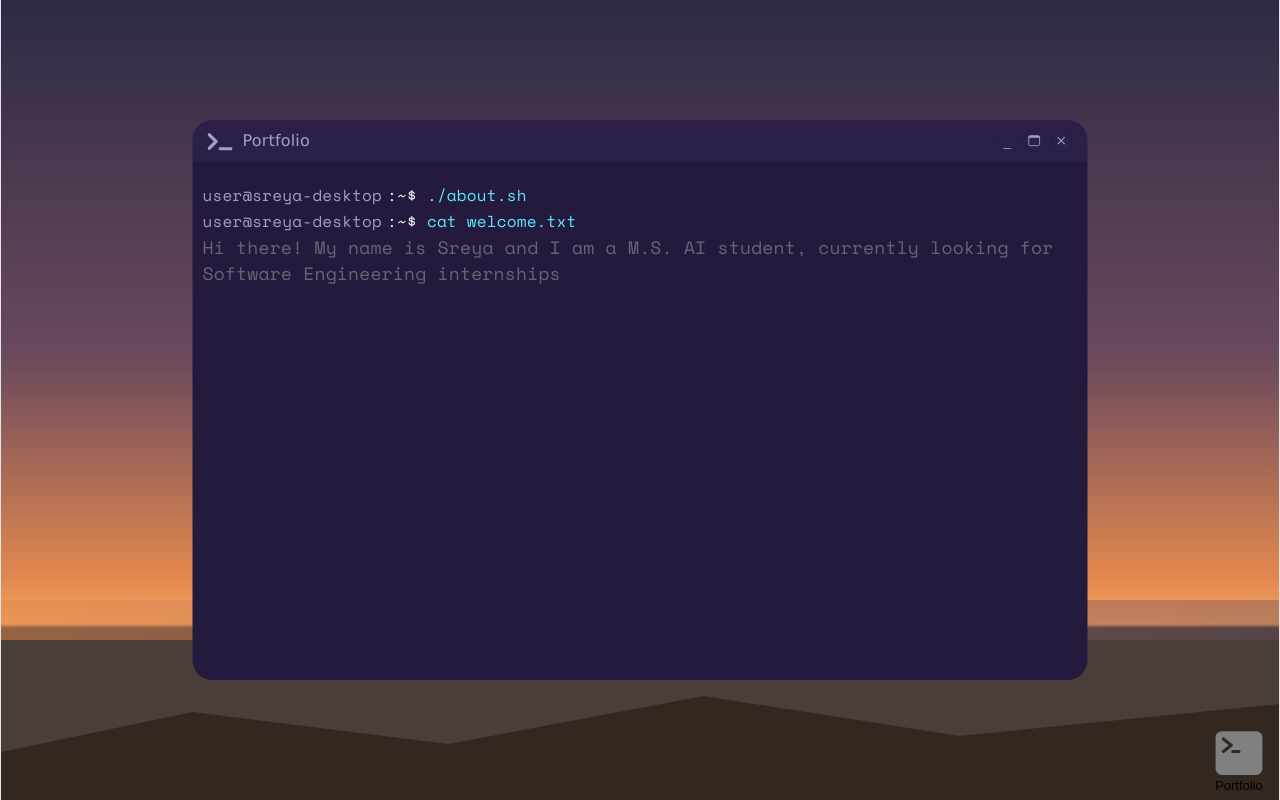
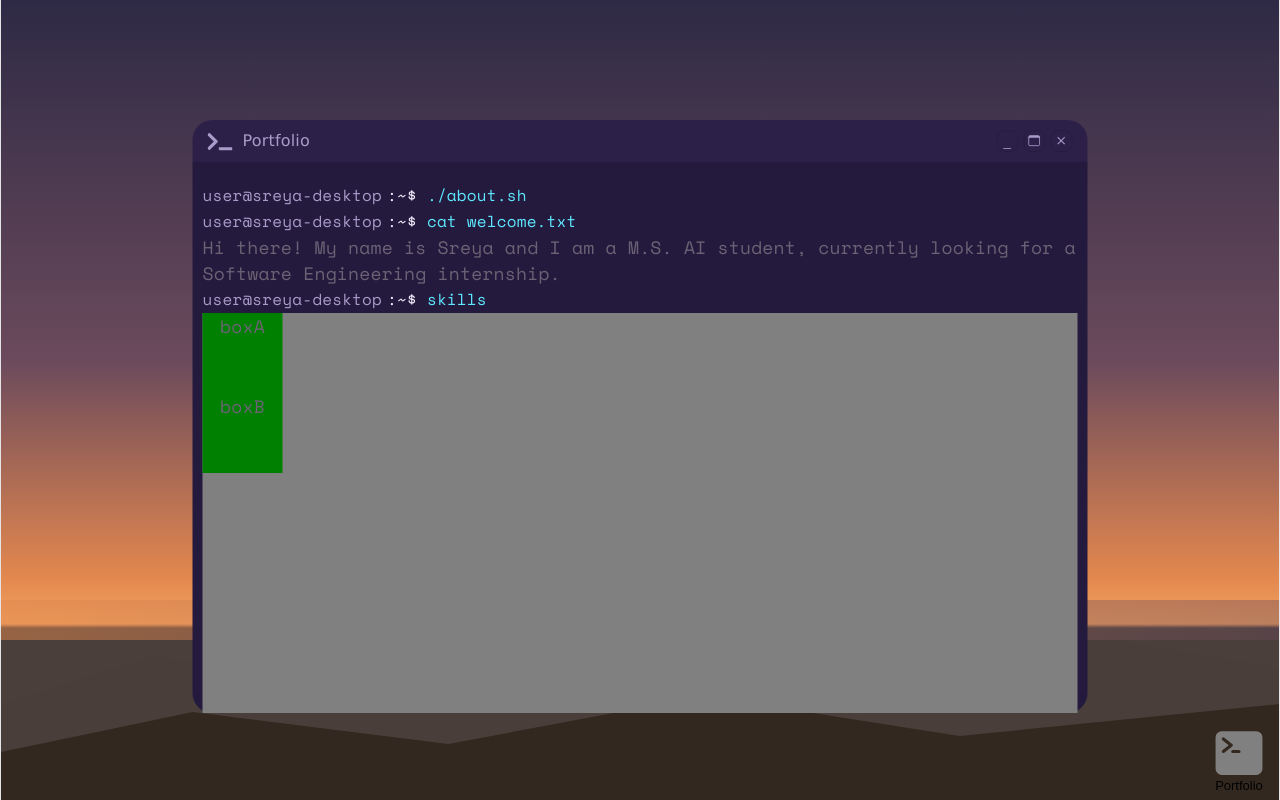
Before and after one commit to tiramisuuuuuuu/portfolio_website_v2, a React (Vite) app: page / in a window 1280 px wide. Both pictures are taken after a click on the button "Portfolio". Built offline with nearby package versions, Linux system fonts and the light colour scheme; a web font is replaced by a local one.

Commit message:
feat: create draggable-nodes at runtime
* creates a draggable div for each skill
* adapt matter.js tutorial for React

```diff
--- /dev/null
+++ b/src/components/SkillsSection.tsx
@@ -0,0 +1,103 @@
+import Matter from 'matter-js';
+import React, { RefObject, useEffect, useRef } from 'react';
+import Draggable from 'react-draggable';
+
+// module aliases
+var Engine = Matter.Engine,
+  Bodies = Matter.Bodies,
+  Composite = Matter.Composite;
+
+const SKILLS = ['boxA', 'boxB'];
+
+export default function SkillsSection() {
+  const nodeRefs = useRef(new Map<string, RefObject<HTMLDivElement | null>>());
+  const dragIdRef = useRef<string>(null);
+
+  const engineRef = useRef<Matter.Engine>(null);
+  const bodiesRef = useRef(new Map<string, Matter.Body>());
+
+  const requestAnimationFrameRef = useRef<number>(null);
+  const startTimeRef = useRef<number>(null);
+
+  useEffect(() => {
+    const animate = (timestamp: DOMHighResTimeStamp) => {
+      if (!startTimeRef.current) {
+        startTimeRef.current = timestamp;
+      }
+
+      const elapsed = timestamp - startTimeRef.current;
+
+      // requestAnimationFrameRef.current = requestAnimationFrame(animate);
+    };
+
+    // create physics engine and bodies
+    engineRef.current = Engine.create();
+
+    var boxA = Bodies.rectangle(400, 200, 80, 80);
+    var boxB = Bodies.rectangle(450, 50, 80, 80);
+    var ground = Bodies.rectangle(400, 600, 800, 60, { isStatic: true });
+
+    // save references to bodies
+    bodiesRef.current.set('boxA', boxA);
+    bodiesRef.current.set('boxB', boxB);
+
+    // add all of the bodies to the world
+    Composite.add(engineRef.current.world, [boxA, boxB, ground]);
+
+    // start the animation loop
+    requestAnimationFrameRef.current = requestAnimationFrame(animate);
+
+    return () => {
+      if (requestAnimationFrameRef.current) {
+        cancelAnimationFrame(requestAnimationFrameRef.current);
+      }
+    };
+  }, []);
+
+  function getNodeRef(skill: string) {
+    let ref = nodeRefs.current.get(skill);
+
+    if (!ref) {
+      ref = React.createRef<HTMLDivElement>();
+      nodeRefs.current.set(skill, ref);
+    }
+
+    return ref;
+  }
+
+  return (
+    <div
+      style={{
+        position: 'relative',
+        width: '100%',
+        height: 400,
+        backgroundColor: 'grey',
+      }}
+    >
+      {SKILLS.map((skill) => {
+        const ref = getNodeRef(skill);
+
+        return (
+          <Draggable
+            key={`${skill}-draggable`}
+            nodeRef={ref}
+            onStart={() => {
+              dragIdRef.current = skill;
+            }}
+            onStop={() => {
+              dragIdRef.current = null;
+            }}
+          >
+            <div
+              ref={ref}
+              id={skill}
+              style={{ width: 80, height: 80, backgroundColor: 'green' }}
+            >
+              {skill}
+            </div>
+          </Draggable>
+        );
+      })}
+    </div>
+  );
+}
--- a/src/components/TerminalApp.module.css
+++ b/src/components/TerminalApp.module.css
@@ -3,6 +3,7 @@
 .content {
   width: 100%;
   height: 100%;
+  box-sizing: border-box;
   padding-top: 20px;
   padding-right: 10px;
   padding-left: 10px;
--- a/src/components/TerminalApp.tsx
+++ b/src/components/TerminalApp.tsx
@@ -1,6 +1,7 @@
 import { ReactNode, useState } from 'react';
 
 import styles from './TerminalApp.module.css';
+import SkillsSection from './SkillsSection';
 
 function Command({
   command,
@@ -32,8 +33,11 @@ const COMMANDS = {
       <Command command="./about.sh" />,
       <Command
         command="cat welcome.txt"
-        body="Hi there! My name is Sreya and I am a M.S. AI student, currently looking for Software Engineering internships "
+        body="Hi there! My name is Sreya and I am a M.S. AI student, currently looking for a Software Engineering internship."
       />,
+      <Command command="skills">
+        <SkillsSection />
+      </Command>,
     ],
   },
 };
```
